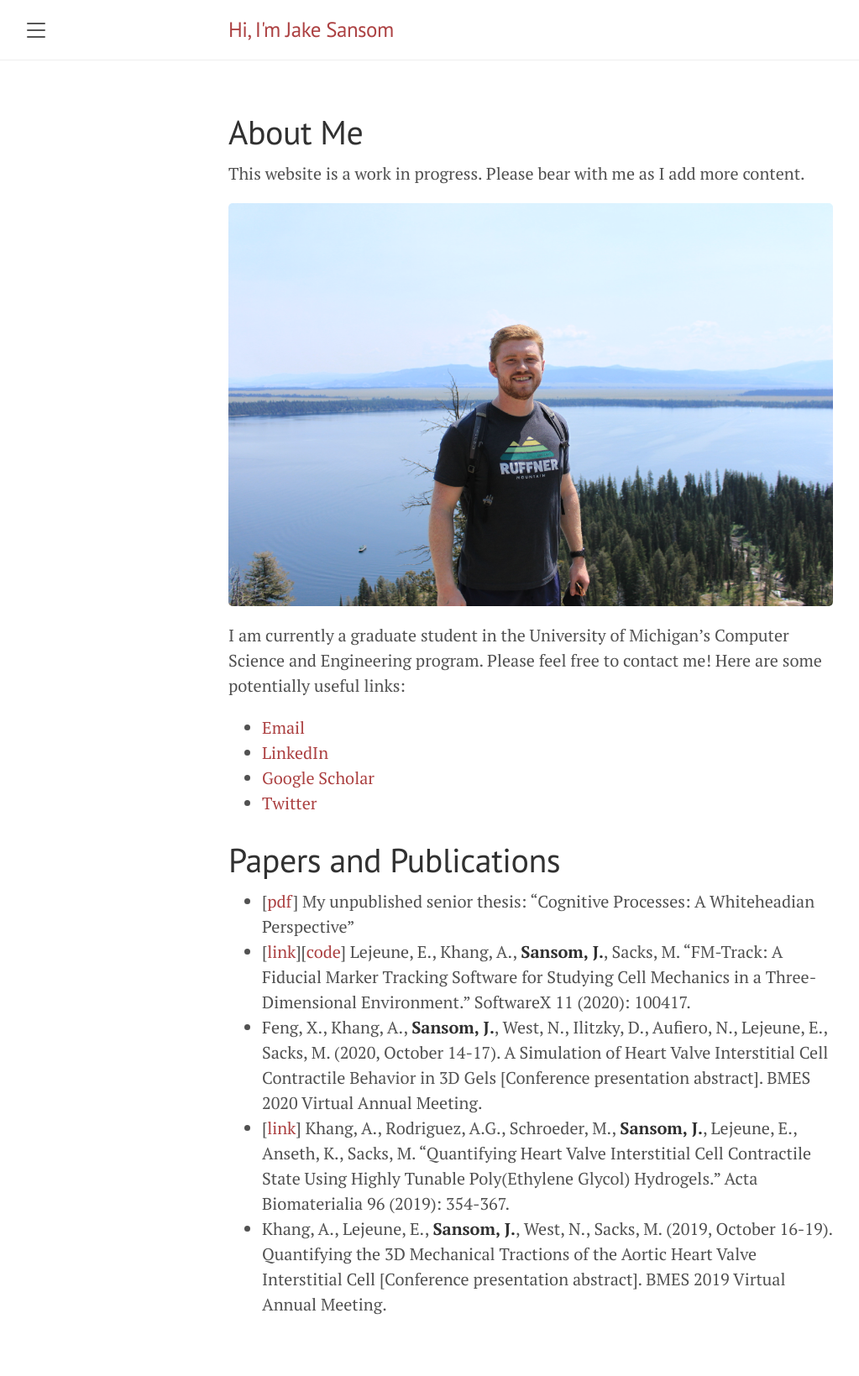
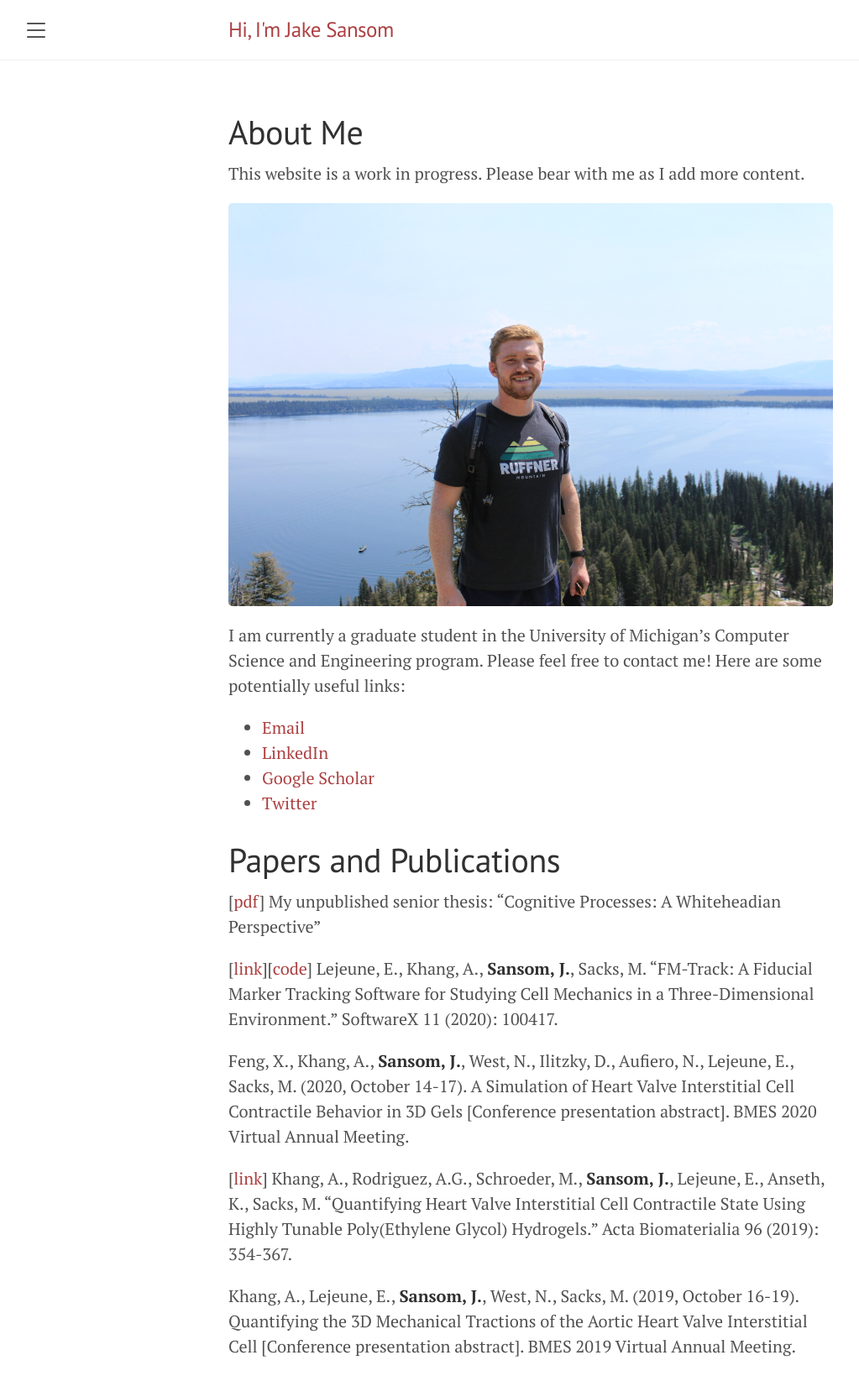
Before and after one commit to jhsansom/jhsansom.github.io, a Jekyll site: the page built from index.md, in a window 1280 px wide. Shown: the whole page at 84% size, without its empty margins (8-1031 px from the left). Built offline with Jekyll 4.4.1, drawn with Linux system fonts in a browser that asks for light colours; Markdown is read by kramdown in place of the engine named in the settings; before the commit the page ends 1589 px from its top, so only the background shows below that.

Commit message:
reformatted publication list

```diff
--- a/index.md
+++ b/index.md
@@ -19,8 +19,12 @@
 
 # Papers and Publications
 
-- [[pdf](https://raw.githubusercontent.com/jhsansom/jhsansom.github.io/master/docs/Thesis.pdf)] My unpublished senior thesis: “Cognitive Processes: A Whiteheadian Perspective”
-- [[link](https://www.sciencedirect.com/science/article/pii/S2352711019303474?via%3Dihub)][[code](https://github.com/elejeune11/FM-Track)] Lejeune, E., Khang, A., **Sansom, J.**, Sacks, M. “FM-Track: A Fiducial Marker Tracking Software for Studying Cell Mechanics in a Three-Dimensional Environment.” SoftwareX 11 (2020): 100417.
-- Feng, X., Khang, A., **Sansom, J.**, West, N., Ilitzky, D., Aufiero, N., Lejeune, E., Sacks, M. (2020, October 14-17). A Simulation of Heart Valve Interstitial Cell Contractile Behavior in 3D Gels [Conference presentation abstract]. BMES 2020 Virtual Annual Meeting.
-- [[link](https://www.ncbi.nlm.nih.gov/pmc/articles/PMC6717677/)] Khang, A., Rodriguez, A.G., Schroeder, M., **Sansom, J.**, Lejeune, E., Anseth, K., Sacks, M. “Quantifying Heart Valve Interstitial Cell Contractile State Using Highly Tunable Poly(Ethylene Glycol) Hydrogels.” Acta Biomaterialia 96 (2019): 354-367.
-- Khang, A., Lejeune, E., **Sansom, J.**, West, N., Sacks, M. (2019, October 16-19). Quantifying the 3D Mechanical Tractions of the Aortic Heart Valve Interstitial Cell [Conference presentation abstract]. BMES 2019 Virtual Annual Meeting.
+[[pdf](https://raw.githubusercontent.com/jhsansom/jhsansom.github.io/master/docs/Thesis.pdf)] My unpublished senior thesis: “Cognitive Processes: A Whiteheadian Perspective”
+
+[[link](https://www.sciencedirect.com/science/article/pii/S2352711019303474?via%3Dihub)][[code](https://github.com/elejeune11/FM-Track)] Lejeune, E., Khang, A., **Sansom, J.**, Sacks, M. “FM-Track: A Fiducial Marker Tracking Software for Studying Cell Mechanics in a Three-Dimensional Environment.” SoftwareX 11 (2020): 100417.
+
+Feng, X., Khang, A., **Sansom, J.**, West, N., Ilitzky, D., Aufiero, N., Lejeune, E., Sacks, M. (2020, October 14-17). A Simulation of Heart Valve Interstitial Cell Contractile Behavior in 3D Gels [Conference presentation abstract]. BMES 2020 Virtual Annual Meeting.
+
+[[link](https://www.ncbi.nlm.nih.gov/pmc/articles/PMC6717677/)] Khang, A., Rodriguez, A.G., Schroeder, M., **Sansom, J.**, Lejeune, E., Anseth, K., Sacks, M. “Quantifying Heart Valve Interstitial Cell Contractile State Using Highly Tunable Poly(Ethylene Glycol) Hydrogels.” Acta Biomaterialia 96 (2019): 354-367.
+
+Khang, A., Lejeune, E., **Sansom, J.**, West, N., Sacks, M. (2019, October 16-19). Quantifying the 3D Mechanical Tractions of the Aortic Heart Valve Interstitial Cell [Conference presentation abstract]. BMES 2019 Virtual Annual Meeting.
```
